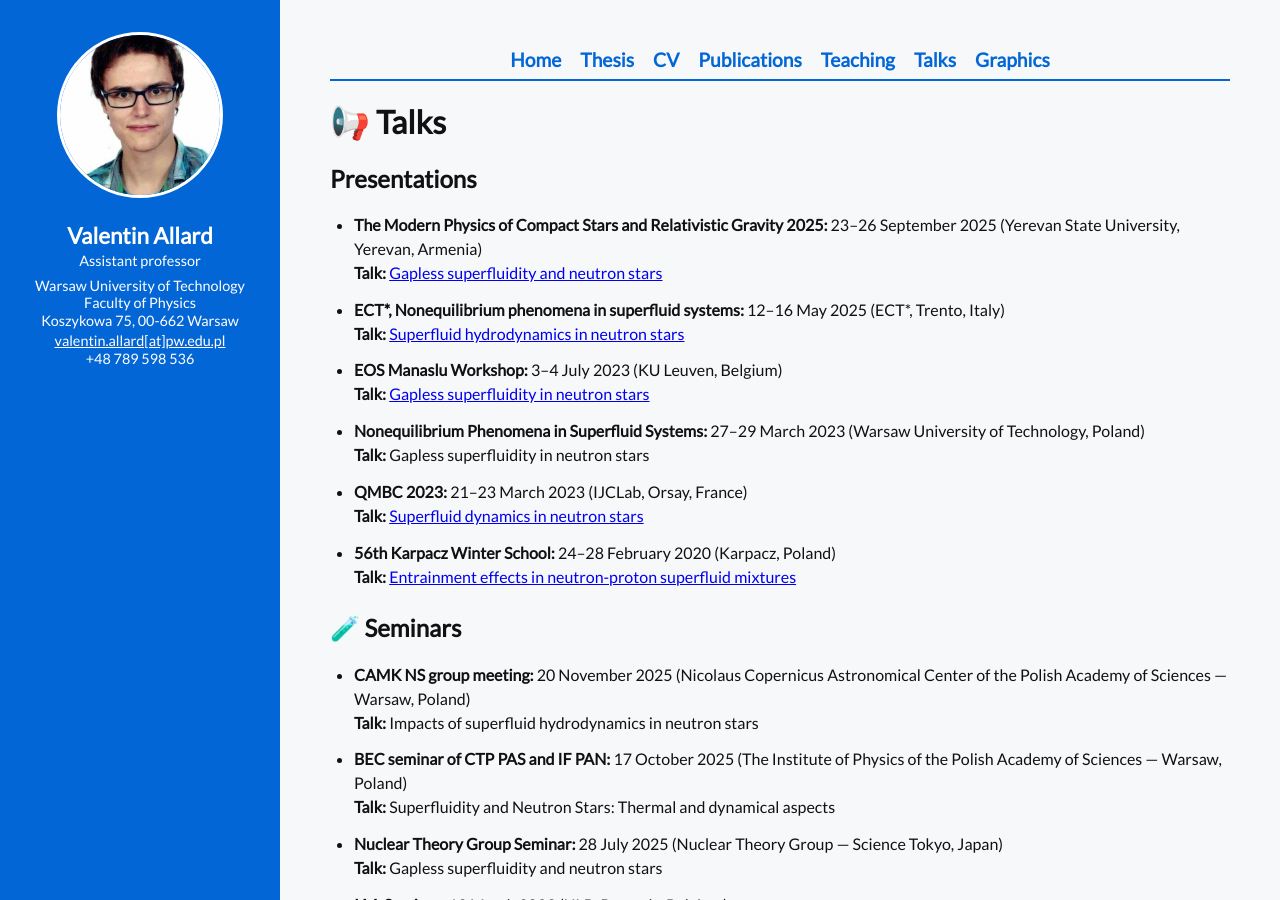
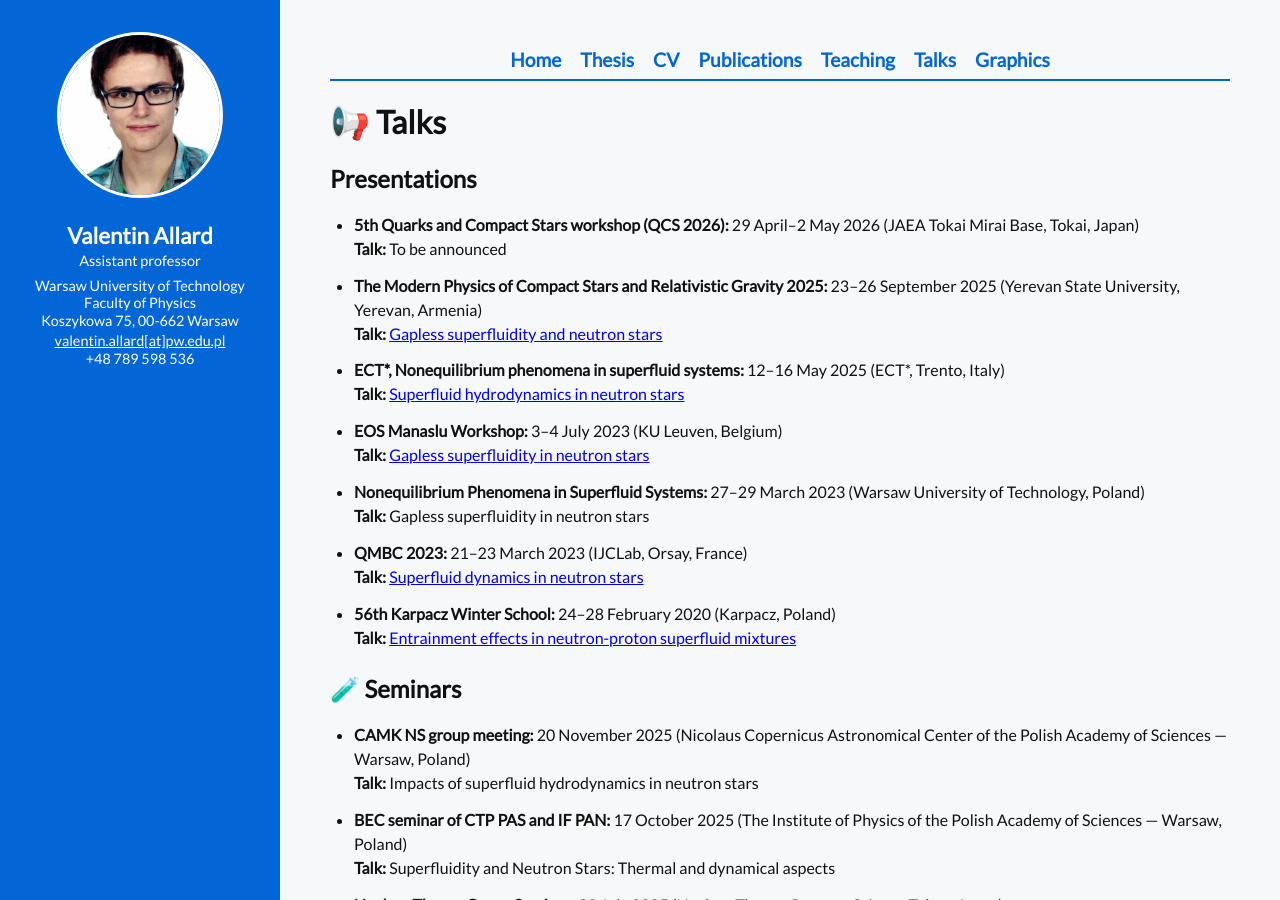
Before and after one commit to V-allard/V-allard.github.io, a Jekyll site: the page built from pages/talks/index.html, in a window 1280 px wide and 900 px high. Built offline with Jekyll 4.4.1, drawn with Linux system fonts in a browser that asks for light colours.

Commit message:
Update index.html

```diff
--- a/pages/talks/index.html
+++ b/pages/talks/index.html
@@ -10,6 +10,10 @@ permalink: /talks/
   <h2>Presentations</h2>
 
   <ul>
+    <li><strong>5th Quarks and Compact Stars workshop (QCS 2026):</strong>
+    29 April–2 May 2026 (JAEA Tokai Mirai Base, Tokai, Japan)
+    <br><strong>Talk:</strong> To be announced</li>
+
     <li><strong>The Modern Physics of Compact Stars and Relativistic Gravity 2025:</strong>
     23–26 September 2025 (Yerevan State University, Yerevan, Armenia)
     <br><strong>Talk:</strong> <a href="https://indico.global/event/13917/contributions/133312/">Gapless superfluidity and neutron stars</a></li>
```
